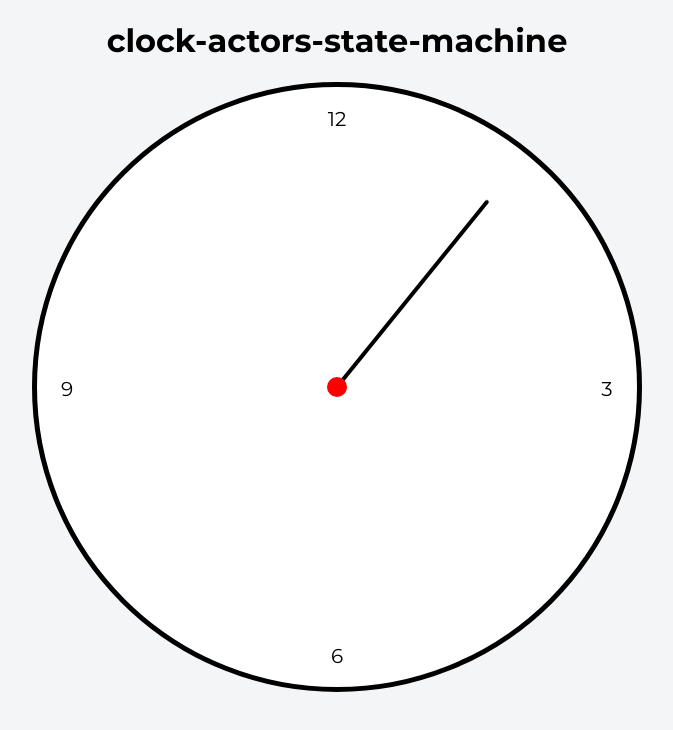
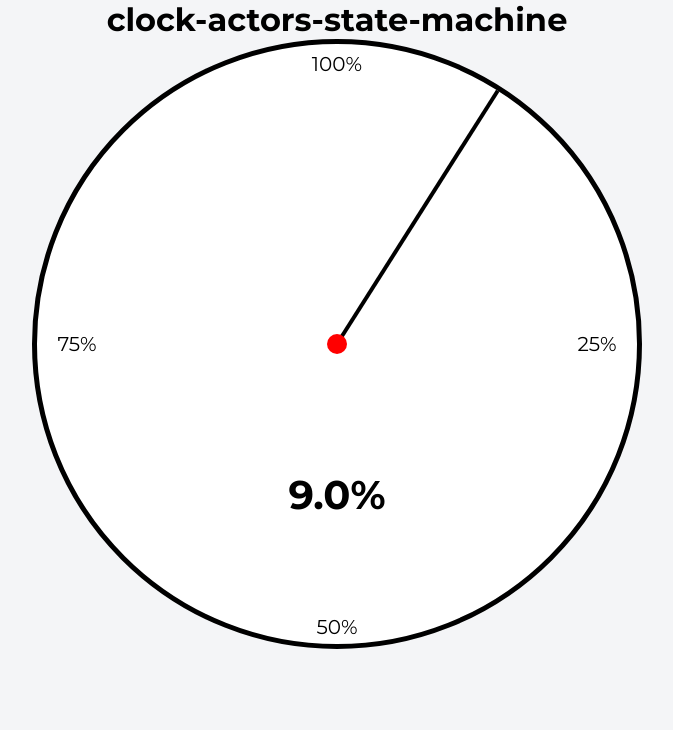
Before and after one commit to playerony/clock-actors-state-machine, a React app: page / in a window 1280 px wide. Shown: the top 730 px of the page, without its empty margins (303-976 px from the left). Built offline with nearby package versions, Linux system fonts and the light colour scheme.

Commit message:
chore: create simple timer machine (#3)

```diff
--- a/package.json
+++ b/package.json
@@ -36,10 +36,12 @@
     "@testing-library/jest-dom": "^5.14.1",
     "@testing-library/react": "^12.0.0",
     "@testing-library/user-event": "^13.2.1",
+    "@xstate/react": "^1.5.1",
     "copy-webpack-plugin": "^9.0.1",
     "react": "^17.0.2",
     "react-dom": "^17.0.2",
-    "webpack-merge": "^5.8.0"
+    "webpack-merge": "^5.8.0",
+    "xstate": "^4.23.1"
   },
   "devDependencies": {
     "@babel/core": "^7.15.0",
--- a/src/app/app.styles.css
+++ b/src/app/app.styles.css
@@ -16,6 +16,15 @@ html,
   background-color: #f4f5f7;
 }
 
+h1,
+h2,
+h3,
+h4,
+h5 {
+  margin: 0;
+  padding: 0;
+}
+
 .title {
   text-align: center;
 }
--- a/src/atoms/clock/clock.component.jsx
+++ b/src/atoms/clock/clock.component.jsx
@@ -1,11 +1,31 @@
 import React from 'react';
+import { useMachine } from '@xstate/react';
 
 import cls from './clock.styles.css';
 
-export const Clock = () => (
-  <div className={cls.clock}>
-    <div className={cls.seconds} />
-    <div className={cls['labels-vertical']} />
-    <div className={cls['labels-horizontal']} />
-  </div>
-);
+import { timerMachine } from '../../machines';
+
+export const Clock = () => {
+  const [state] = useMachine(timerMachine);
+
+  const { elapsed, duration } = state.context;
+
+  const progress = elapsed / duration;
+  const progressDegree = progress * 360;
+  const percentageProgress = progress * 100;
+  const formattedProgress = percentageProgress.toFixed(1);
+
+  return (
+    <div className={cls.clock}>
+      <div
+        className={cls.seconds}
+        style={{
+          '--degree': progressDegree,
+        }}
+      />
+      <div className={cls['labels-vertical']} />
+      <div className={cls['labels-horizontal']} />
+      <h1 className={cls.progress}>{formattedProgress}%</h1>
+    </div>
+  );
+};
--- a/src/atoms/clock/clock.styles.css
+++ b/src/atoms/clock/clock.styles.css
@@ -1,5 +1,5 @@
 :root {
-  --label-size: 20px;
+  --label-size: 40px;
   --clock-radius: 300px;
   --seconds-thickness: 4px;
   --center-dot-radius: 10px;
@@ -35,8 +35,10 @@
 .labels-horizontal::before,
 .labels-vertical::after,
 .labels-vertical::before {
-  text-align: center;
+  display: flex;
   position: absolute;
+  align-items: center;
+  justify-content: center;
   width: var(--label-size);
   height: var(--label-size);
 }
@@ -47,12 +49,12 @@
 }
 
 .labels-horizontal::before {
-  content: '9';
+  content: '75%';
   left: calc(var(--clock-radius) / 15);
 }
 
 .labels-horizontal::after {
-  content: '3';
+  content: '25%';
   right: calc(var(--clock-radius) / 15);
 }
 
@@ -62,32 +64,28 @@
 }
 
 .labels-vertical::before {
-  content: '12';
-  top: calc(var(--clock-radius) / 15);
+  content: '100%';
 }
 
 .labels-vertical::after {
-  content: '6';
-  top: calc((var(--clock-radius) * 2) - (var(--clock-radius) / 7));
+  content: '50%';
+  top: calc((var(--clock-radius) * 2) - (var(--clock-radius) / 8));
 }
 
 .seconds {
-  height: 40%;
+  height: 50%;
   position: absolute;
   background-color: black;
   top: var(--clock-radius);
   transform-origin: top center;
   width: var(--seconds-thickness);
-  border-radius: var(--seconds-thickness);
-  animation: seconds-rotation 7200ms linear infinite;
+  transform: rotate(calc(var(--degree) * 1deg + 180deg));
   left: calc(var(--clock-radius) - var(--seconds-thickness) / 2);
 }
 
-@keyframes seconds-rotation {
-  from {
-    transform: rotate(-180deg);
-  }
-  to {
-    transform: rotate(180deg);
-  }
+.progress {
+  position: absolute;
+  left: var(--clock-radius);
+  top: calc(var(--clock-radius) * 1.5);
+  transform: translateX(-50%) translateY(-50%);
 }
--- /dev/null
+++ b/src/machines/index.js
@@ -0,0 +1 @@
+export * from './timer/timer.machine';
--- /dev/null
+++ b/src/machines/timer/timer.machine.js
@@ -0,0 +1,49 @@
+import { assign, createMachine } from 'xstate';
+
+export const timerMachine = createMachine(
+  {
+    id: 'timer',
+    initial: 'running',
+    context: {
+      elapsed: 0,
+      duration: 60,
+      interval: 0.1,
+    },
+    states: {
+      running: {
+        always: {
+          target: 'overflow',
+          cond: 'didTimeOverflow',
+        },
+        invoke: {
+          src: 'ticker',
+        },
+        on: {
+          TICK: {
+            actions: 'tick',
+          },
+        },
+      },
+      overflow: {
+        type: 'final',
+      },
+    },
+  },
+  {
+    actions: {
+      tick: assign({
+        elapsed: (context) => context.elapsed + context.interval,
+      }),
+    },
+    services: {
+      ticker: (context) => (sendBack) => {
+        const interval = setInterval(() => sendBack('TICK'), context.interval * 1000);
+
+        return () => clearInterval(interval);
+      },
+    },
+    guards: {
+      didTimeOverflow: (context) => context.elapsed > context.duration,
+    },
+  },
+);
```
Also changed, not shown: 2 other files (tests, documents, lock files or other folders).
